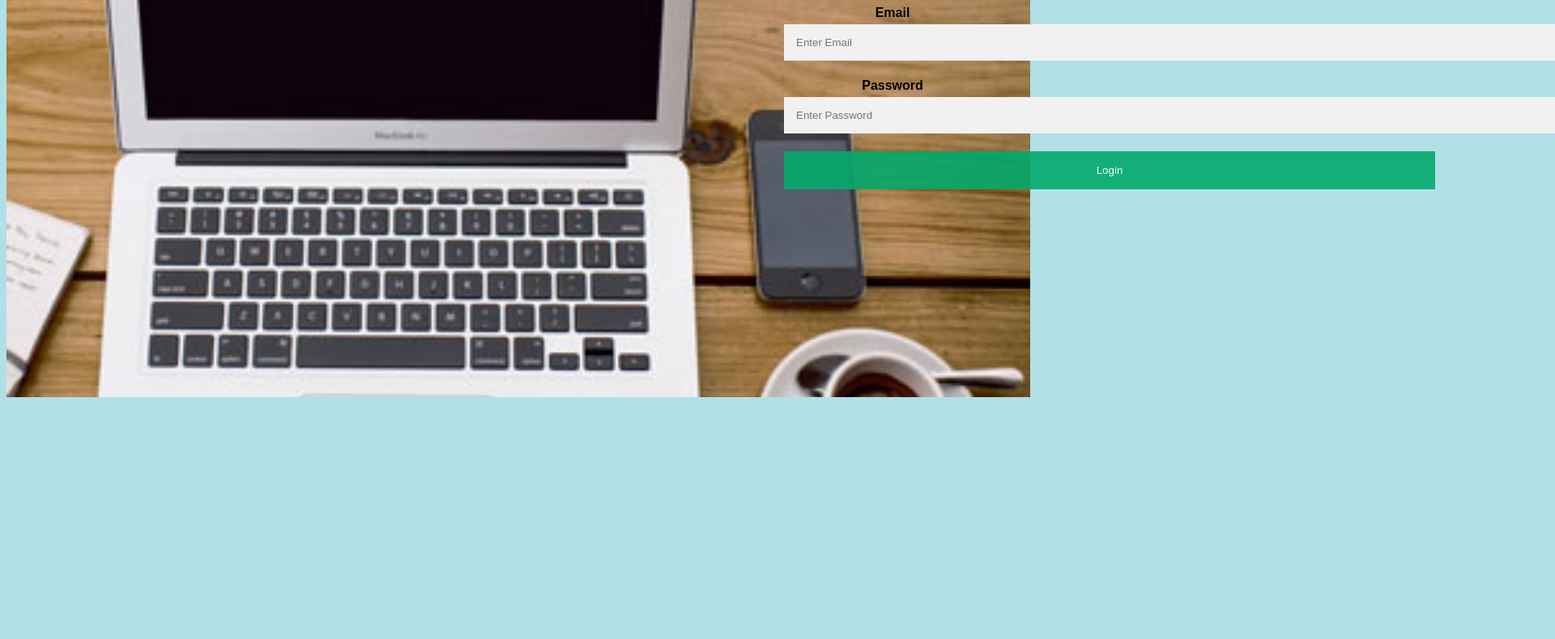
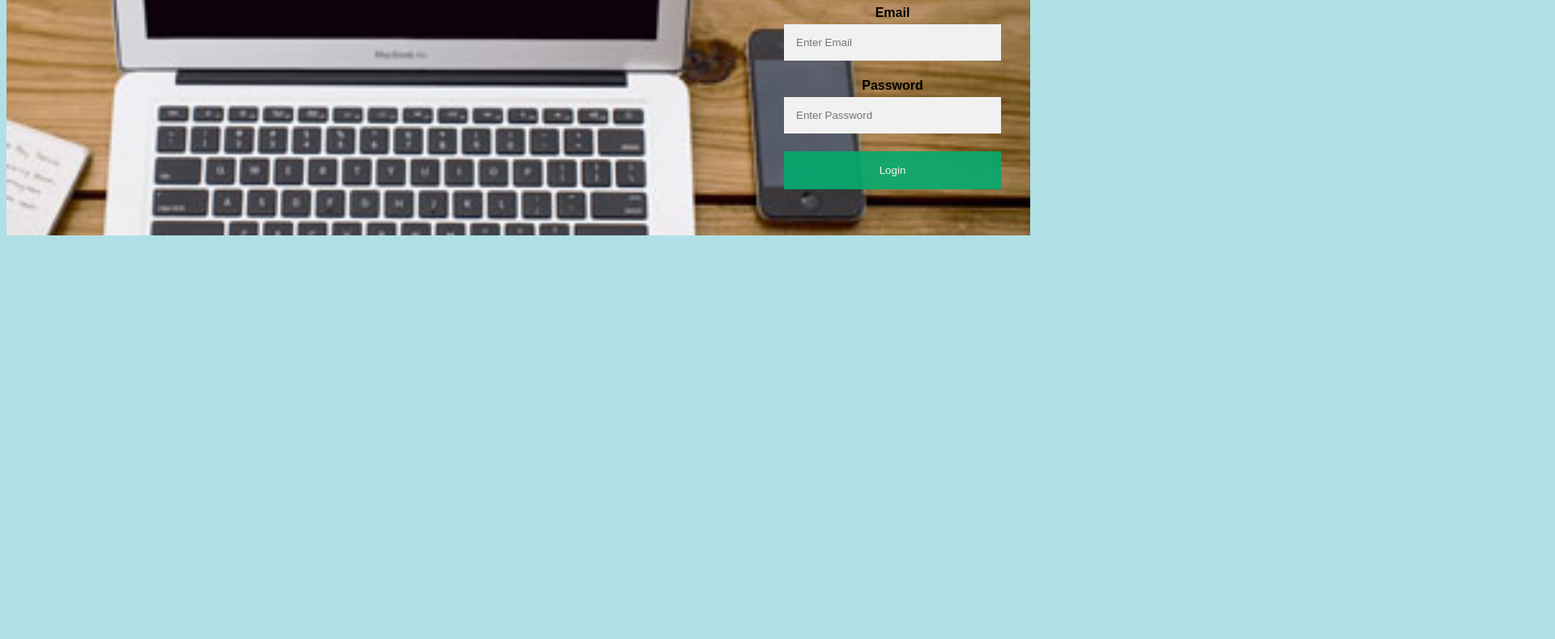
Before and after one commit to tardomanagayao/MARK, a plain HTML site: page index.html in a window 1280 px wide. Shown: the part 117-907 px from the top of the page at 81% size, 1920 px wide, since content can reach past the window. Drawn offline with Linux system fonts and the light colour scheme.

Commit message:
Update index.html

```diff
--- a/index.html
+++ b/index.html
@@ -43,7 +43,7 @@ body, html {
   /* The image used */
   background-image: url("workplace.jpg");
 
-  min-height: 600px;
+  min-height: 400px;
 
   /* Center and scale the image nicely */
   background-position: center;
@@ -64,7 +64,7 @@ body, html {
 
 /* Full-width input fields */
 input[type=text], input[type=password] {
-  width: 500%;
+  width: 100%;
   padding: 15px;
   margin: 5px 0 22px 0;
   border: none;
@@ -83,7 +83,7 @@ input[type=text]:focus, input[type=password]:focus {
   padding: 16px 20px;
   border: none;
   cursor: pointer;
-  width: 300%;
+  width: 100%;
   opacity: 0.9;
 }
 
```
